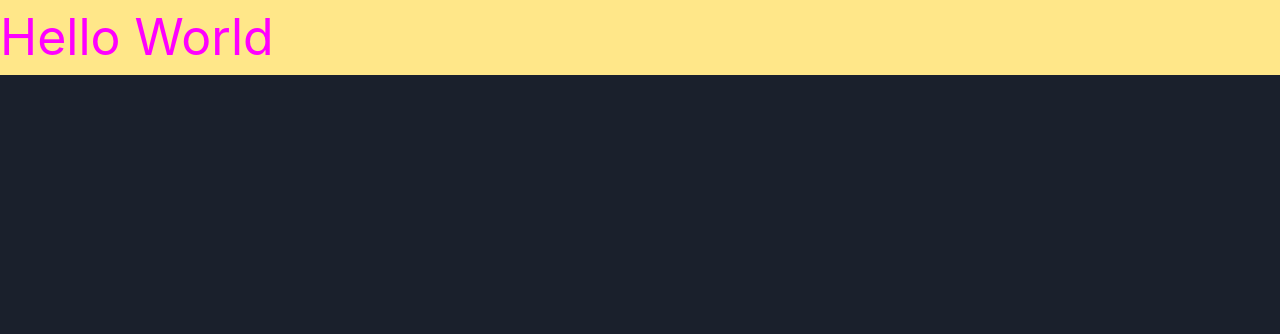
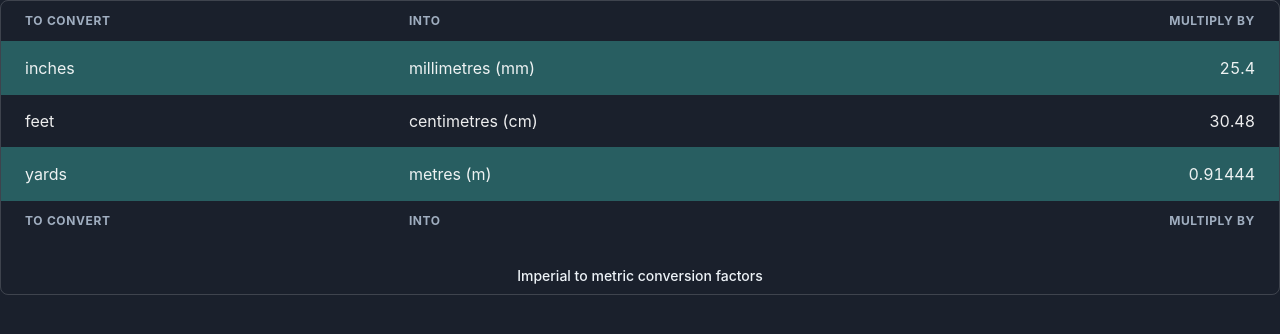
Before and after one commit to Juan7diaz/Web-API-Prueba, a React (Vite) app in the folder frontend/: page /orders in a window 1280 px wide. Shown: the top 334 px of the page. Built offline with nearby package versions, Linux system fonts and the light colour scheme.

Commit message:
feat: add react-router-dom

```diff
--- a/frontend/package.json
+++ b/frontend/package.json
@@ -15,7 +15,8 @@
     "axios": "^0.27.2",
     "framer-motion": "^7.3.5",
     "react": "^18.2.0",
-    "react-dom": "^18.2.0"
+    "react-dom": "^18.2.0",
+    "react-router-dom": "^6.4.0"
   },
   "devDependencies": {
     "@types/react": "^18.0.17",
--- a/frontend/src/ShoppyApp.jsx
+++ b/frontend/src/ShoppyApp.jsx
@@ -1,13 +1,7 @@
-import { Box, Text } from '@chakra-ui/react'
+import { AppRouter } from './router/AppRouter'
 
 function ShoppyApp() {
-  return (
-    <Box bg='background'>
-      <Text fontSize='50px' color='text'>
-        Hello World
-      </Text>
-    </Box>
-  )
+  return <AppRouter />
 }
 
 export default ShoppyApp
--- a/frontend/src/main.jsx
+++ b/frontend/src/main.jsx
@@ -1,13 +1,18 @@
 import React from 'react'
 import ReactDOM from 'react-dom/client'
+
 import { ChakraProvider } from '@chakra-ui/react'
 import theme from './style/theme'
+import { BrowserRouter } from 'react-router-dom'
+
 import ShoppyApp from './ShoppyApp'
 
 ReactDOM.createRoot(document.getElementById('root')).render(
   <React.StrictMode>
     <ChakraProvider theme={theme}>
-      <ShoppyApp />
+      <BrowserRouter>
+        <ShoppyApp />
+      </BrowserRouter>
     </ChakraProvider>
   </React.StrictMode>,
 )
--- /dev/null
+++ b/frontend/src/pages/OrdersPage.jsx
@@ -0,0 +1,56 @@
+import {
+  Center,
+  Box,
+  Table,
+  Thead,
+  Tbody,
+  Tfoot,
+  Tr,
+  Th,
+  Td,
+  TableCaption,
+  TableContainer,
+} from '@chakra-ui/react'
+
+export const OrdersPage = () => {
+  return (
+    <Box minW='md' borderWidth='1px' borderRadius='lg' overflow='hidden'>
+      <TableContainer>
+        <Table variant='striped' colorScheme='teal'>
+          <TableCaption>Imperial to metric conversion factors</TableCaption>
+          <Thead>
+            <Tr>
+              <Th>To convert</Th>
+              <Th>into</Th>
+              <Th isNumeric>multiply by</Th>
+            </Tr>
+          </Thead>
+          <Tbody>
+            <Tr>
+              <Td>inches</Td>
+              <Td>millimetres (mm)</Td>
+              <Td isNumeric>25.4</Td>
+            </Tr>
+            <Tr>
+              <Td>feet</Td>
+              <Td>centimetres (cm)</Td>
+              <Td isNumeric>30.48</Td>
+            </Tr>
+            <Tr>
+              <Td>yards</Td>
+              <Td>metres (m)</Td>
+              <Td isNumeric>0.91444</Td>
+            </Tr>
+          </Tbody>
+          <Tfoot>
+            <Tr>
+              <Th>To convert</Th>
+              <Th>into</Th>
+              <Th isNumeric>multiply by</Th>
+            </Tr>
+          </Tfoot>
+        </Table>
+      </TableContainer>
+    </Box>
+  )
+}
--- /dev/null
+++ b/frontend/src/pages/ProductsPage.jsx
@@ -0,0 +1,3 @@
+export const ProductsPage = () => {
+  return <div>ProductsPage</div>
+}
--- /dev/null
+++ b/frontend/src/router/AppRouter.jsx
@@ -0,0 +1,13 @@
+import { Route, Routes, Navigate } from 'react-router-dom'
+import { OrdersPage } from '../pages/OrdersPage'
+import { ProductsPage } from '../pages/ProductsPage'
+
+export const AppRouter = () => {
+  return (
+    <Routes>
+      <Route path='/orders' element={<OrdersPage />} />
+      <Route path='/products' element={<ProductsPage />} />
+      <Route path='/*' element={<Navigate to='/products' />} />
+    </Routes>
+  )
+}
```
Also changed, not shown: 1 other file (tests, documents, lock files or other folders).
